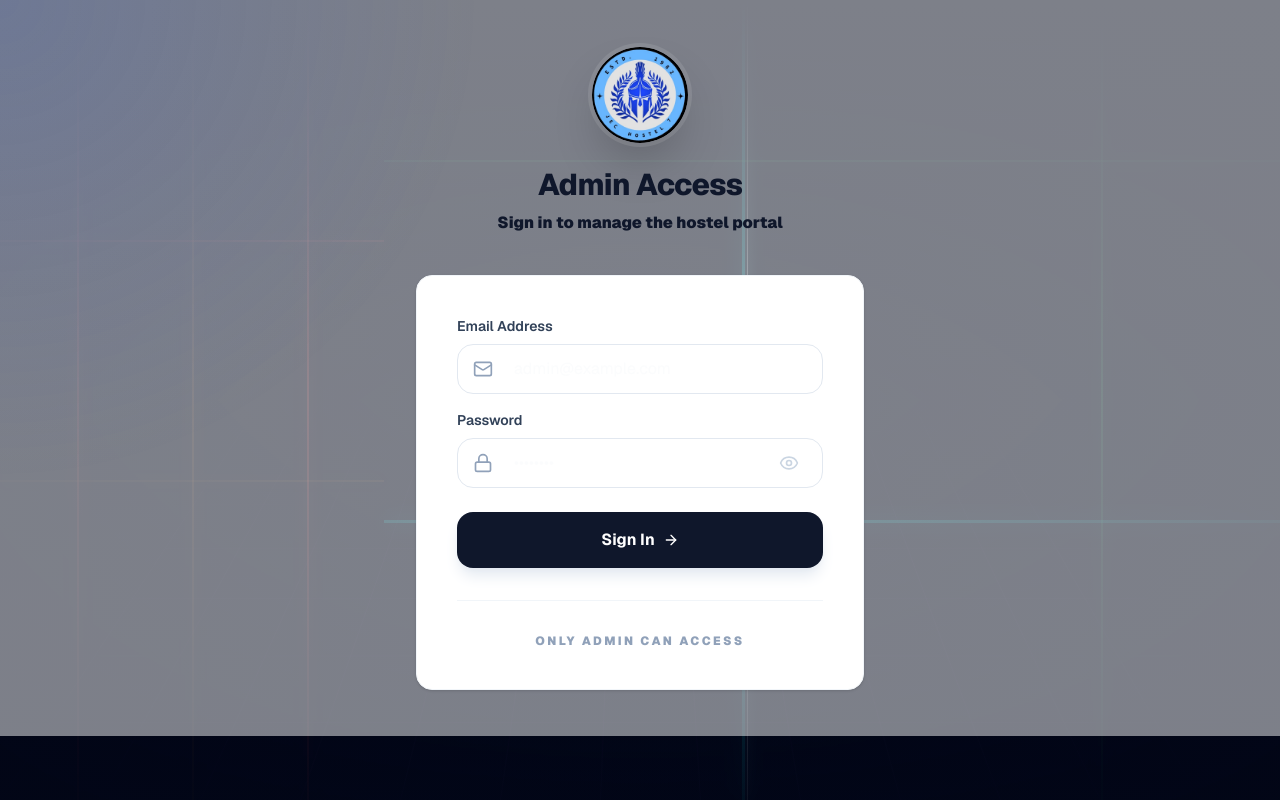
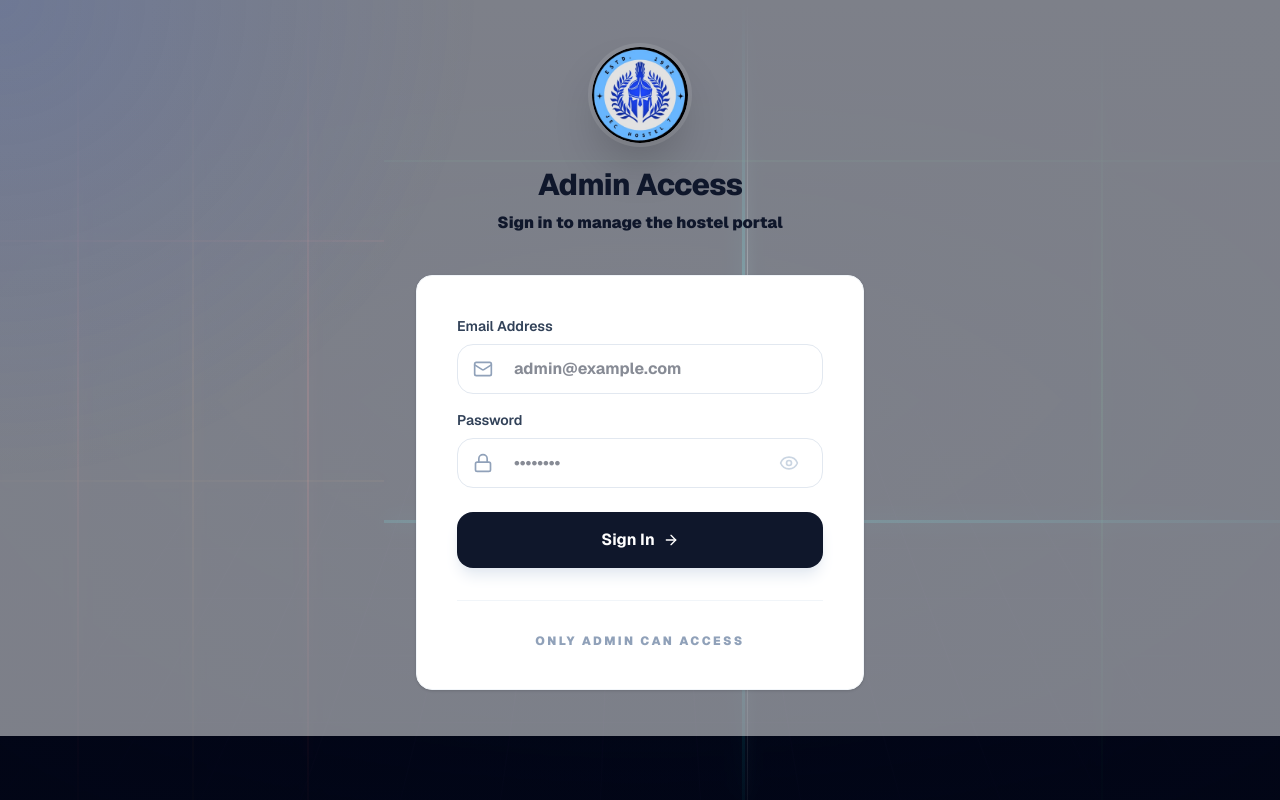
Before and after one commit to bhargabdeka-deka/hostel-portal, a Next.js app: page /login in a window 1280 px wide. Built offline with nearby package versions, Linux system fonts and the light colour scheme; no server answers; a web font is replaced by a local one.

Commit message:
fix: improved alumni registration form text contrast

```diff
--- a/app/globals.css
+++ b/app/globals.css
@@ -108,7 +108,7 @@
 }
 
 .input-field {
-  @apply w-full p-3 border border-slate-200 rounded-xl outline-none focus:ring-2 ring-blue-500/20 focus:border-blue-500 transition-all;
+  @apply w-full p-3 border border-slate-200 rounded-xl outline-none focus:ring-2 ring-blue-500/20 focus:border-blue-500 transition-all text-slate-900 font-bold;
 }
 
 @keyframes loading-progress {
```
